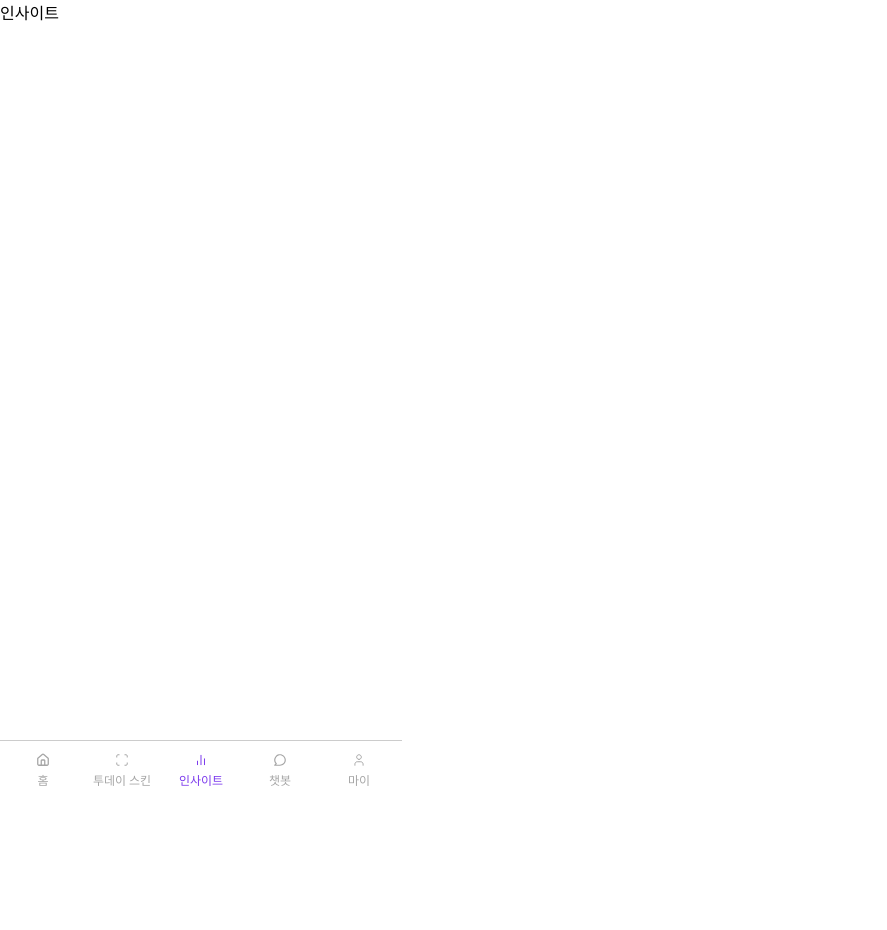
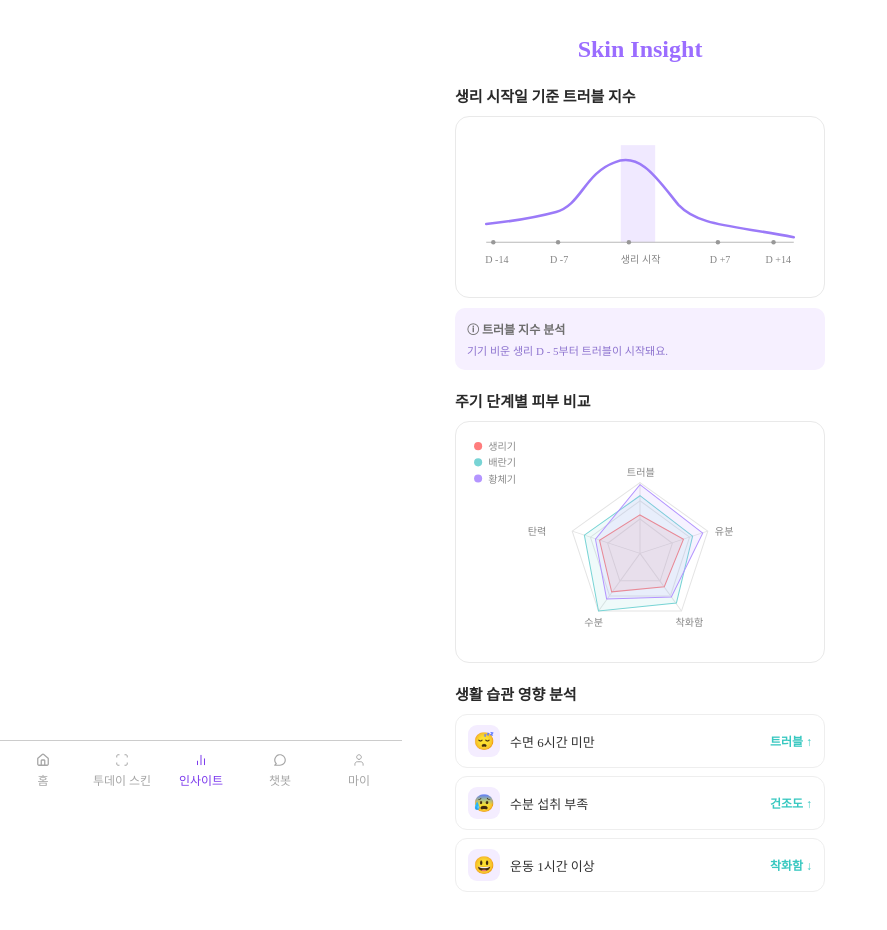
Before and after one commit to Luna-Skin/LunaSkin-FE, a React (Vite) app: page /insight in a window 1280 px wide. Shown: the top 930 px of the page, without its empty margins (0-887 px from the left). Before the commit the page ends 800 px from the top, so only its background shows below. Built offline with nearby package versions, Linux system fonts and the light colour scheme.

Commit message:
인사이트 페이지 1차 작업

```diff
--- a/src/components/insight/HabitImpactCard.jsx
+++ b/src/components/insight/HabitImpactCard.jsx
@@ -0,0 +1,45 @@
+import styled from "styled-components";
+
+const Card = styled.article`
+  display: flex;
+  align-items: center;
+  gap: 10px;
+  min-height: 52px;
+  padding: 10px 12px;
+  border: 1px solid #eee;
+  border-radius: 12px;
+  background: #fff;
+`;
+
+const EmojiBox = styled.div`
+  display: grid;
+  width: 32px;
+  height: 32px;
+  place-items: center;
+  border-radius: 9px;
+  background: #f4edff;
+  font-size: 17px;
+`;
+
+const Content = styled.div`
+  flex: 1;
+  font-size: 13px;
+  font-weight: 500;
+  color: #333;
+`;
+
+const Result = styled.span`
+  font-size: 12px;
+  font-weight: 700;
+  color: ${({ $color }) => $color};
+`;
+
+export default function HabitImpactCard({ emoji, title, result, color }) {
+  return (
+    <Card>
+      <EmojiBox>{emoji}</EmojiBox>
+      <Content>{title}</Content>
+      <Result $color={color}>{result}</Result>
+    </Card>
+  );
+}
--- a/src/components/insight/PhaseRadarChart.jsx
+++ b/src/components/insight/PhaseRadarChart.jsx
@@ -0,0 +1,60 @@
+import styled from "styled-components";
+
+const Card = styled.section`
+  padding: 12px;
+  border: 1px solid #e9e9e9;
+  border-radius: 14px;
+  background: #fff;
+`;
+
+export default function PhaseRadarChart() {
+  return (
+    <Card>
+      <svg viewBox="0 0 340 210" width="100%" role="img" aria-label="주기 단계별 피부 비교 차트">
+        <g fontSize="10" fill="#8a8a8a">
+          <circle cx="10" cy="12" r="4" fill="#ff7d7d" />
+          <text x="20" y="16">생리기</text>
+          <circle cx="10" cy="28" r="4" fill="#78d4d5" />
+          <text x="20" y="32">배란기</text>
+          <circle cx="10" cy="44" r="4" fill="#b495ff" />
+          <text x="20" y="48">황체기</text>
+        </g>
+
+        <g transform="translate(170 118)" fill="none" stroke="#e4e4e4">
+          <polygon points="0,-70 67,-22 41,57 -41,57 -67,-22" />
+          <polygon points="0,-52 49,-16 30,42 -30,42 -49,-16" />
+          <polygon points="0,-34 32,-10 20,27 -20,27 -32,-10" />
+          <line x1="0" y1="0" x2="0" y2="-70" />
+          <line x1="0" y1="0" x2="67" y2="-22" />
+          <line x1="0" y1="0" x2="41" y2="57" />
+          <line x1="0" y1="0" x2="-41" y2="57" />
+          <line x1="0" y1="0" x2="-67" y2="-22" />
+
+          <polygon
+            points="0,-38 43,-14 24,33 -28,38 -40,-13"
+            fill="rgba(255,125,125,0.15)"
+            stroke="#ff7d7d"
+          />
+          <polygon
+            points="0,-57 52,-17 36,49 -41,57 -55,-18"
+            fill="rgba(120,212,213,0.12)"
+            stroke="#78d4d5"
+          />
+          <polygon
+            points="0,-68 62,-20 31,43 -33,45 -44,-14"
+            fill="rgba(180,149,255,0.12)"
+            stroke="#b495ff"
+          />
+        </g>
+
+        <g fontSize="10" fill="#858585">
+          <text x="157" y="42">트러블</text>
+          <text x="244" y="100">유분</text>
+          <text x="205" y="190">착화함</text>
+          <text x="115" y="190">수분</text>
+          <text x="59" y="100">탄력</text>
+        </g>
+      </svg>
+    </Card>
+  );
+}
--- a/src/components/insight/TroubleTrendChart.jsx
+++ b/src/components/insight/TroubleTrendChart.jsx
@@ -0,0 +1,42 @@
+import styled from "styled-components";
+
+const Card = styled.section`
+  padding: 14px 12px 10px;
+  border: 1px solid #e9e9e9;
+  border-radius: 14px;
+  background: #fff;
+`;
+
+export default function TroubleTrendChart() {
+  return (
+    <Card>
+      <svg viewBox="0 0 340 150" width="100%" role="img" aria-label="트러블 지수 변화 그래프">
+        <rect x="151" y="14" width="34" height="96" fill="#f0e9ff" />
+        <line x1="18" y1="110" x2="322" y2="110" stroke="#b8b8b8" strokeWidth="1" />
+
+        <path
+          d="M18 92 C55 88, 72 84, 87 80 C112 73, 115 42, 145 31 C171 20, 189 50, 208 73 C228 94, 260 93, 322 105"
+          fill="none"
+          stroke="#9b7af8"
+          strokeWidth="2.5"
+          strokeLinecap="round"
+        />
+
+        {[
+          ["D -14", 17],
+          ["D -7", 81],
+          ["생리 시작", 151],
+          ["D +7", 239],
+          ["D +14", 294],
+        ].map(([label, x]) => (
+          <g key={label}>
+            <circle cx={x + 8} cy="110" r="2.2" fill="#989898" />
+            <text x={x} y="130" fill="#858585" fontSize="10">
+              {label}
+            </text>
+          </g>
+        ))}
+      </svg>
+    </Card>
+  );
+}
--- a/src/pages/Insight/Insight.jsx
+++ b/src/pages/Insight/Insight.jsx
@@ -1,3 +1,101 @@
+import styled from "styled-components";
+
+import TroubleTrendChart from "../../components/insight/TroubleTrendChart";
+import PhaseRadarChart from "../../components/insight/PhaseRadarChart";
+import HabitImpactCard from "../../components/insight/HabitImpactCard";
+
+const Page = styled.div`
+  width: 100%;
+  max-width: 402px;
+  min-height: 100vh;
+  margin: 0 auto;
+  padding: 36px 16px 84px;
+  background: #fff;
+`;
+
+const Title = styled.h1`
+  margin-bottom: 22px;
+  text-align: center;
+  color: #9b6dff;
+  font-size: 24px;
+  font-weight: 700;
+`;
+
+const Section = styled.section`
+  margin-top: 20px;
+`;
+
+const SectionTitle = styled.h2`
+  margin-bottom: 10px;
+  color: #292929;
+  font-size: 15px;
+  font-weight: 700;
+`;
+
+const Description = styled.div`
+  margin-top: 10px;
+  padding: 12px;
+  border-radius: 10px;
+  background: #f6f0ff;
+  color: #8d73cf;
+  font-size: 11px;
+
+  strong {
+    display: block;
+    margin-bottom: 4px;
+    color: #6e6e6e;
+    font-size: 12px;
+  }
+`;
+
+const HabitList = styled.div`
+  display: flex;
+  flex-direction: column;
+  gap: 8px;
+`;
+
 export default function Insight() {
-  return <div>인사이트</div>;
+  return (
+    <Page>
+      <Title>Skin Insight</Title>
+
+      <Section>
+        <SectionTitle>생리 시작일 기준 트러블 지수</SectionTitle>
+        <TroubleTrendChart />
+        <Description>
+          <strong>ⓘ 트러블 지수 분석</strong>
+          기기 비운 생리 D - 5부터 트러블이 시작돼요.
+        </Description>
+      </Section>
+
+      <Section>
+        <SectionTitle>주기 단계별 피부 비교</SectionTitle>
+        <PhaseRadarChart />
+      </Section>
+
+      <Section>
+        <SectionTitle>생활 습관 영향 분석</SectionTitle>
+        <HabitList>
+          <HabitImpactCard
+            emoji="😴"
+            title="수면 6시간 미만"
+            result="트러블 ↑"
+            color="#38C8C0"
+          />
+          <HabitImpactCard
+            emoji="😰"
+            title="수분 섭취 부족"
+            result="건조도 ↑"
+            color="#38C8C0"
+          />
+          <HabitImpactCard
+            emoji="😃"
+            title="운동 1시간 이상"
+            result="착화함 ↓"
+            color="#38C8C0"
+          />
+        </HabitList>
+      </Section>
+    </Page>
+  );
 }
```
